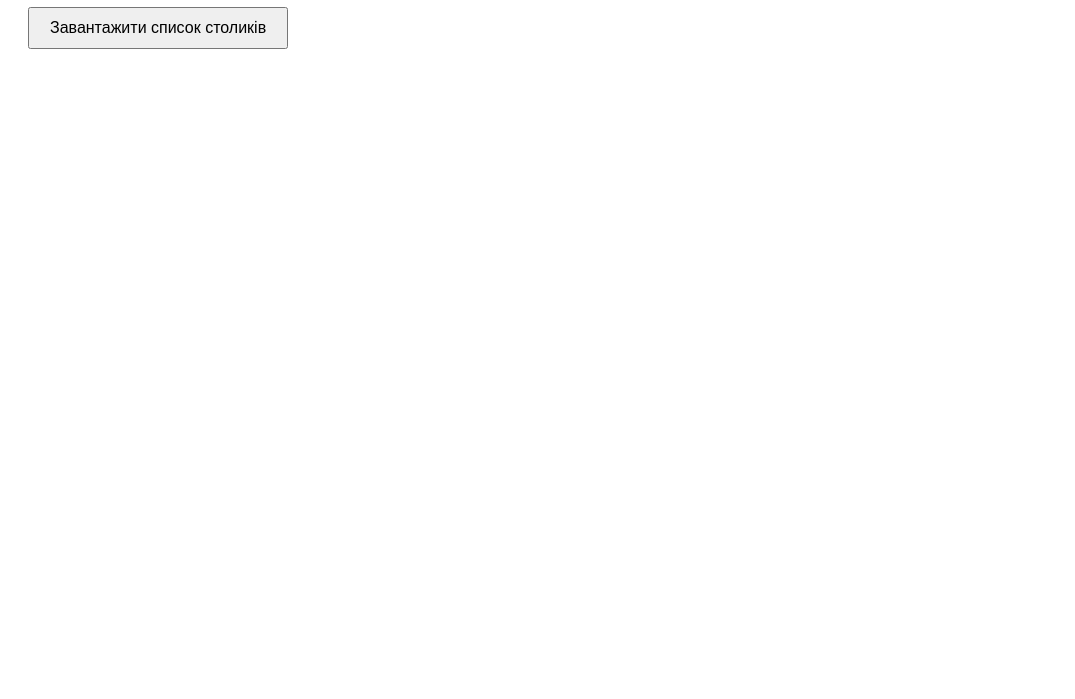
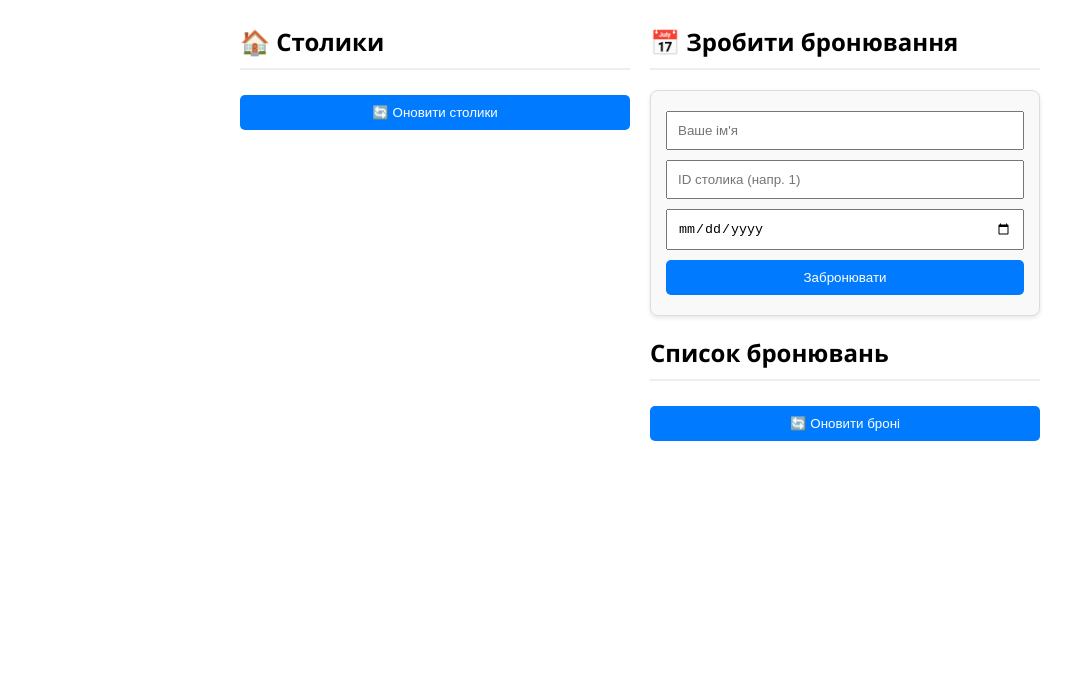
Before and after one commit to Harekkkk/restaurant-booking-system, a website: page index.html in a window 1280 px wide. Shown: the part 101-800 px from the top of the page, without its empty margins (0-1075 px from the left). Drawn offline with Linux system fonts and the light colour scheme; no server answers.

Commit message:
Final Fix: Added idempotency key to frontend

```diff
--- a/index.html
+++ b/index.html
@@ -2,53 +2,137 @@
 <html lang="uk">
 <head>
     <meta charset="UTF-8">
-    <title>Бронювання столиків</title>
+    <title>Бронювання столиків PRO</title>
     <style>
-        body { font-family: sans-serif; padding: 20px; }
+        body { font-family: 'Segoe UI', sans-serif; padding: 20px; max-width: 800px; margin: 0 auto; }
+        .container { display: flex; gap: 20px; }
+        .column { flex: 1; }
+
         .card {
-            border: 1px solid #ddd;
-            padding: 15px;
-            margin: 10px 0;
-            border-radius: 8px;
-            background-color: #f9f9f9;
+            border: 1px solid #ddd; padding: 15px; margin: 10px 0;
+            border-radius: 8px; background-color: #f9f9f9;
+            box-shadow: 0 2px 4px rgba(0,0,0,0.1);
         }
         .status { font-weight: bold; }
         .available { color: green; }
         .reserved { color: red; }
-        button { padding: 10px 20px; font-size: 16px; cursor: pointer; }
+
+        input, button { padding: 10px; margin: 5px 0; width: 100%; box-sizing: border-box; }
+        button { background-color: #007bff; color: white; border: none; cursor: pointer; border-radius: 5px;}
+        button:hover { background-color: #0056b3; }
+        h2 { border-bottom: 2px solid #eee; padding-bottom: 10px; }
     </style>
 </head>
 <body>
-    <h1>Система бронювання столиків</h1>
+    <h1>🍽️ Система ресторану (K8s Edition)</h1>
 
-    <button id="loadBtn">Завантажити список столиків</button>
+    <div class="container">
+        <div class="column">
+            <h2>🏠 Столики</h2>
+            <button onclick="loadTables()">🔄 Оновити столики</button>
+            <div id="tablesList"></div>
+        </div>
 
-    <div id="tablesList"></div>
+        <div class="column">
+            <h2>📅 Зробити бронювання</h2>
+            <div class="card">
+                <input type="text" id="guestName" placeholder="Ваше ім'я">
+                <input type="number" id="tableId" placeholder="ID столика (напр. 1)">
+                <input type="date" id="dateInput">
+                <button onclick="createReservation()">Забронювати</button>
+            </div>
+
+            <h2>Список бронювань</h2>
+            <button onclick="loadReservations()">🔄 Оновити броні</button>
+            <div id="reservationsList"></div>
+        </div>
+    </div>
 
     <script>
-        const btn = document.getElementById('loadBtn');
-        const list = document.getElementById('tablesList');
 
-        btn.addEventListener('click', async () => {
+        const API_URL = 'http://localhost:3005';
+
+        async function loadTables() {
+            const res = await fetch(`${API_URL}/tables`);
+            const json = await res.json();
+            const list = document.getElementById('tablesList');
+            list.innerHTML = '';
+            json.data.forEach(t => {
+                list.innerHTML += `
+                <div class="card">
+                    <b>ID: ${t.id}</b> - ${t.name}<br>
+                    Місць: ${t.capacity} <br>
+                    Статус: <span class="${t.status}">${t.status}</span>
+                </div>`;
+            });
+        }
+
+        async function loadReservations() {
+            const res = await fetch(`${API_URL}/reservations`);
+            const json = await res.json();
+            const list = document.getElementById('reservationsList');
+            list.innerHTML = '';
+
+
+            if(json.length === 0) {
+                list.innerHTML = '<p>Поки немає бронювань</p>';
+                return;
+            }
+
+            json.forEach(r => {
+                list.innerHTML += `
+                <div class="card">
+                    <b>Бронь #${r.id}</b><br>
+                    Гість: ${r.guestName}<br>
+                    Столик ID: ${r.tableId}<br>
+                    <button style="background-color:red" onclick="deleteReservation(${r.id})">Скасувати</button>
+                </div>`;
+            });
+        }
+
+        async function createReservation() {
+            const name = document.getElementById('guestName').value;
+            const tid = document.getElementById('tableId').value;
+
+            if(!name || !tid) { alert("Введіть ім'я та ID столика!"); return; }
+
+            const data = {
+                tableId: parseInt(tid),
+                guestName: name,
+                startTime: document.getElementById('dateInput').value || new Date().toISOString()
+            };
+
             try {
-                    const response = await fetch('http://localhost:3005/tables');
-                const result = await response.json();
-                list.innerHTML = '';
-                result.data.forEach(table => {
-                    const div = document.createElement('div');
-                    div.className = 'card';
-                    div.innerHTML = `
-                        <h3>${table.name}</h3>
-                        <p>Місць: ${table.capacity}</p>
-                        <p>Статус: <span class="status ${table.status}">${table.status}</span></p>
-                    `;
-                    list.appendChild(div);
+                const res = await fetch(`${API_URL}/reservations`, {
+                    method: 'POST',
+                    headers: {
+                        'Content-Type': 'application/json',
+                        // Додаємо ключ ідемпотентності (просто поточний час як унікальний ID)
+                        'Idempotency-Key': Date.now().toString()
+                    },
+                    body: JSON.stringify(data)
                 });
-            } catch (error) {
-                alert('Помилка з\'єднання з сервером!');
-                console.error(error);
+
+                if(res.ok) {
+                    alert("Успішно! ✅");
+                    loadReservations();
+                } else {
+                    const err = await res.json();
+                    alert("Помилка: " + JSON.stringify(err));
+                }
+            } catch(e) {
+                alert("Помилка з'єднання: " + e);
             }
-        });
+        }
+
+        async function deleteReservation(id) {
+            if(!confirm('Видалити?')) return;
+            await fetch(`${API_URL}/reservations/${id}`, { method: 'DELETE' });
+            loadReservations();
+        }
+
+        loadTables();
+        loadReservations();
     </script>
 </body>
 </html>
```
